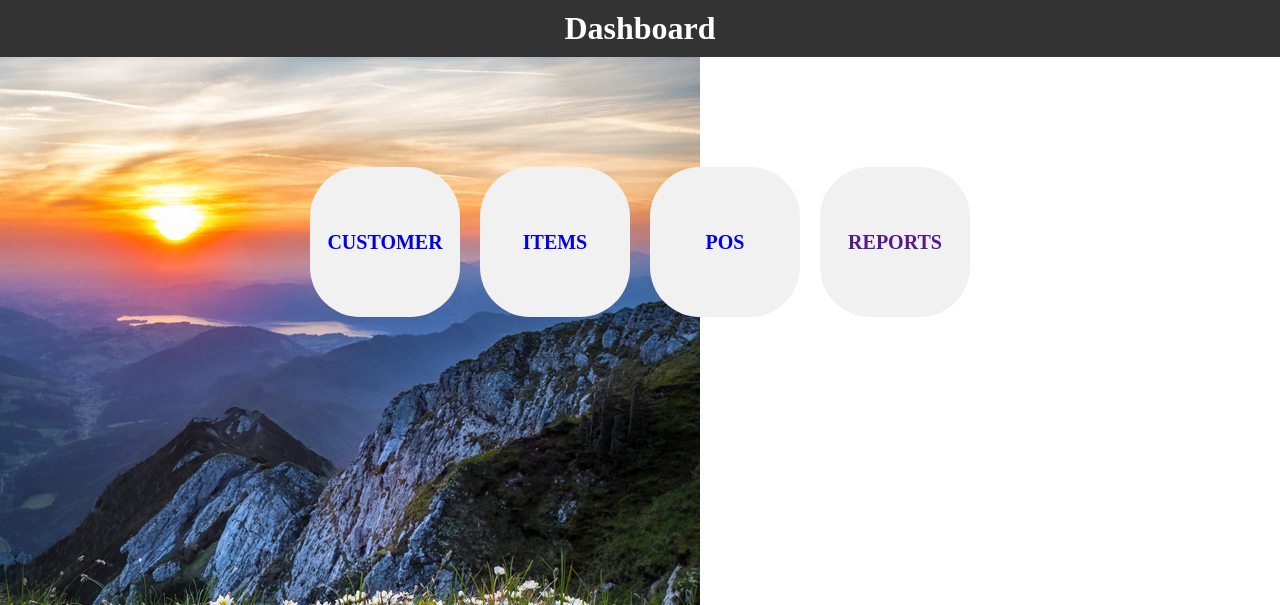
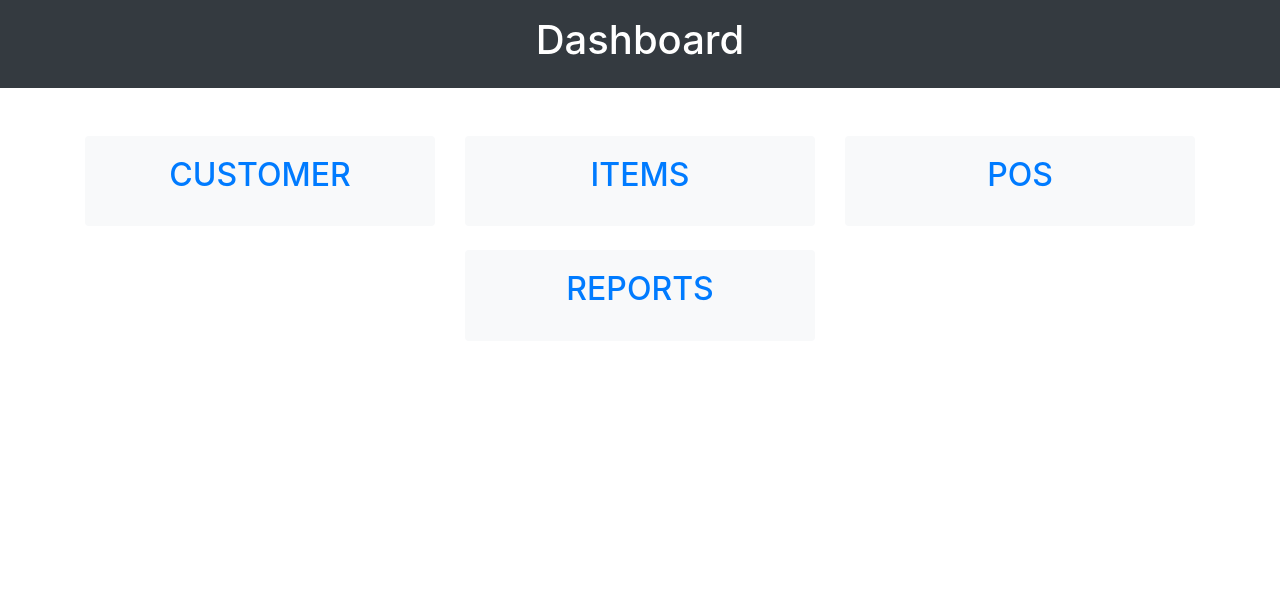
Before and after one commit to kofigator/dm-app, a PHP site: page /dashboard.html in a window 1280 px wide. Shown: the top 605 px of the page. Run offline with PHP 8.4, Linux system fonts and the light colour scheme; some libraries are stand-ins or nearby versions.

Commit message:
made change to index.php, registration.html and dashboard.html.  The changes done was adding bootstrap to those pages

```diff
--- a/dashboard.html
+++ b/dashboard.html
@@ -1,60 +1,65 @@
 <!DOCTYPE html>
 <html lang="en">
+
 <head>
     <meta charset="UTF-8">
-    <meta http-equiv="X-UA-Compatible" content="IE=edge">
     <meta name="viewport" content="width=device-width, initial-scale=1.0">
+    <meta http-equiv="X-UA-Compatible" content="ie=edge">
     <title>Dashboard</title>
-    <style>
-        *{
-            padding: 0px;
-            margin: 0px;
-        }
-        header {
-        background-color: #333;
-        color: #fff;
-        text-align: center;
-        padding: 10px;
-        }
-        body {
-            background-image: url("../IMAGES/r3.jpg");
-            background-position: stretch;
-            background-repeat: no-repeat;
-            width: 100%;
-        }
-        .container{
-            display: flex;
-            justify-content: center;
-            flex-wrap: wrap;
-            padding-top: 100px;
-        }
-        .container > div {
-            background-color: #f1f1f1;
-            width: 150px;
-            margin: 10px;
-            text-align: center;
-            line-height: 150px;
-            font-size: 10px;
-            border-radius: 50px;
-        }
-        a{
-            text-decoration: none;
-        }
-    </style>
+    <link rel="stylesheet" href="https://maxcdn.bootstrapcdn.com/bootstrap/4.0.0/css/bootstrap.min.css" integrity="sha384-Gn5384xqQ1aoWXA+058RXPxPg6fy4IWvTNh0E263XmFcJlSAwiGgFAW/dAiS6JXm" crossorigin="anonymous">
 </head>
 
 <body>
 
-    <header>
-		<h1>Dashboard</h1>
-	</header>
+    <header class="bg-dark text-white py-3">
+        <h1 class="text-center">Dashboard</h1>
+    </header>
 
-    <div class="container">
-        <div><a href="../PHP/customers.php"><h1>CUSTOMER</h1></a></div>
-        <div><a href="../PHP/Items.php"><h1>ITEMS</h1></a></div>
-        <div><a href="pos_new.html"><h1>POS</h1></a></div>
-        <div><a href=""><h1>REPORTS</h1></a></div>
+    <div class="container mt-5">
+        <div class="row justify-content-center">
+            <div class="col-12 col-md-6 col-lg-4">
+                <a href="../PHP/customers.php" class="text-decoration-none">
+                    <div class="card border-0 bg-light mb-4">
+                        <div class="card-body text-center">
+                            <h2 class="card-title">CUSTOMER</h2>
+                        </div>
+                    </div>
+                </a>
+            </div>
+            <div class="col-12 col-md-6 col-lg-4">
+                <a href="../PHP/Items.php" class="text-decoration-none">
+                    <div class="card border-0 bg-light mb-4">
+                        <div class="card-body text-center">
+                            <h2 class="card-title">ITEMS</h2>
+                        </div>
+                    </div>
+                </a>
+            </div>
+            <div class="col-12 col-md-6 col-lg-4">
+                <a href="pos_new.html" class="text-decoration-none">
+                    <div class="card border-0 bg-light mb-4">
+                        <div class="card-body text-center">
+                            <h2 class="card-title">POS</h2>
+                        </div>
+                    </div>
+                </a>
+            </div>
+            <div class="col-12 col-md-6 col-lg-4">
+                <a href="" class="text-decoration-none">
+                    <div class="card border-0 bg-light mb-4">
+                        <div class="card-body text-center">
+                            <h2 class="card-title">REPORTS</h2>
+                        </div>
+                    </div>
+                </a>
+            </div>
+        </div>
     </div>
+
+    <script src="https://code.jquery.com/jquery-3.2.1.slim.min.js" integrity="sha384-KJ3o2DKtIkvYIK3UENzmM7KCkRr/rE9/Qpg6aAZGJwFDMVNA/GpGFF93hXpG5KkN" crossorigin="anonymous"></script>
+    <script src="https://cdnjs.cloudflare.com/ajax/libs/popper.js/1.12.9/umd/popper.min.js" integrity="sha384-ApNbgh9B+Y1QKtv3Rn7W3mgPxhU9K/ScQsAP7hUibX39j7fakFPskvXusvfa0b4Q" crossorigin="anonymous"></script>
+    <script src="https://maxcdn.bootstrapcdn.com/bootstrap/4.0.0/js/bootstrap.min.js" integrity="sha384-JZR6Spejh4U02
+
 
 </body>
 </html>
```
Also changed, not shown: index.php (+22 -26 lines), registration.html (+22 -19 lines).
